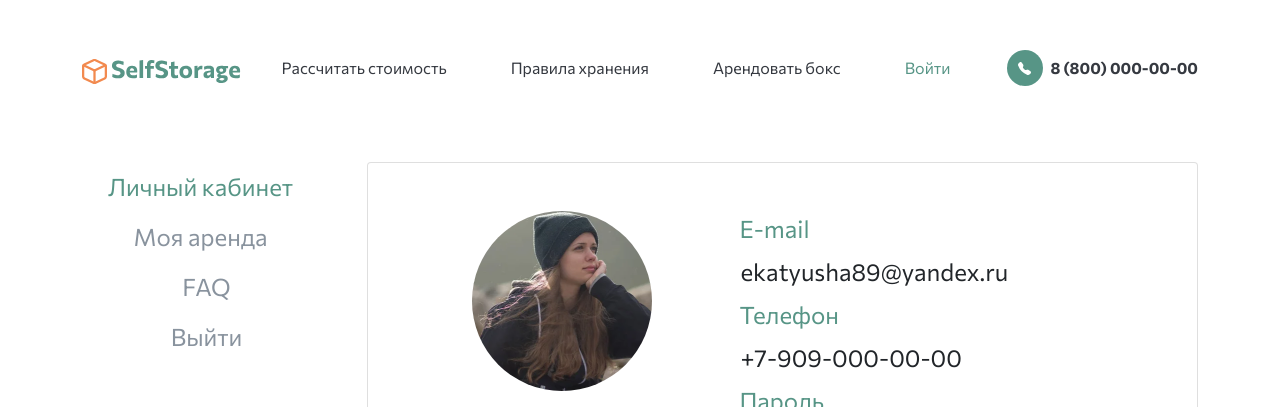
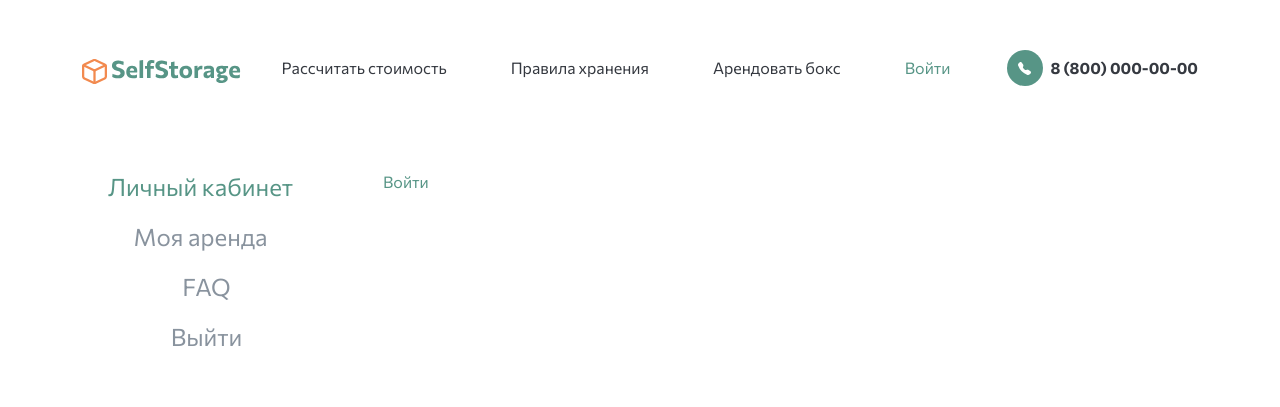
Before and after one commit to gennadis/self-storage, a Django app: page /rent in a window 1280 px wide. Shown: the top 407 px of the page. Run offline with Django 4.2, Linux system fonts and the light colour scheme.

Commit message:
Display user info on `rent` page

```diff
--- a/templates/my-rent.html
+++ b/templates/my-rent.html
@@ -31,27 +31,29 @@
 				<a href="{% url 'account_logout' %}"
 					class="btn fs_24 shadow-none text-decoration-none SelfStorage_grey SelfStorage_tab">Выйти</a>
 			</div>
+			<!-- USER CARD -->
 			<div class="col-lg-9">
+				{% if user.is_authenticated %}
 				<div class="card tab-content p-5">
 					<div class="tab-pane fade show active" id="LK" role="tabpanel" aria-labelledby="LK-tab">
 						<div class="row">
 							<div class="col-12 col-sm-5 d-flex flex-column align-items-center">
 								<img src="{% static 'img/image10.png' %}" class="rounded-pill mb-3" alt="">
-								<h4>Екатерина Иванова</h4>
+								<h4>{{ user.first_name}} {{ user.last_name }}</h4>
 							</div>
 							<div class="col-12 col-sm-7 d-flex flex-column">
 								<form>
 									<label class="fs_24 SelfStorage_green ms-2" for="EMAIL">E-mail</label>
 									<input type="email" name="EMAIL_EDIT" id="EMAIL"
-										class="form-control fs_24 ps-2 SelfStorage__input" value="ekatyusha89@yandex.ru"
+										class="form-control fs_24 ps-2 SelfStorage__input" value={{ user.email }}
 										disabled>
 									<label class="fs_24 SelfStorage_green ms-2" for="PHONE">Телефон</label>
 									<input type="tel" name="PHONE_EDIT" id="PHONE"
-										class="form-control fs_24 ps-2 SelfStorage__input" value="+7-909-000-00-00"
+										class="form-control fs_24 ps-2 SelfStorage__input" value={{ user.phone_number }}
 										disabled>
 									<label class="fs_24 SelfStorage_green ms-2" for="PASSWORD">Пароль</label>
 									<input type="password" name="PASSWORD_EDIT" id="PASSWORD"
-										class="form-control fs_24 ps-2 SelfStorage__input" value="111111111" disabled>
+										class="form-control fs_24 ps-2 SelfStorage__input" value='**********' disabled>
 									<button type="submit" class="btn SelfStorage_green ps-1" id="save"
 										style="display: none">Сохранить</button>
 									<a class="btn SelfStorage_orange ps-1" id="edit">Редактировать</a>
@@ -80,11 +82,14 @@
 							</div>
 						</div>
 					</div>
+
 					<div class="tab-pane fade" id="Rent" role="tabpanel" aria-labelledby="Rent-tab">
-						<h1 class="fw-bold SelfStorage_green mb-5">Добрый день, Екатерина!</h1>
+						<h1 class="fw-bold SelfStorage_green mb-5">Добрый день, {{ user.first_name}}!</h1>
 						<a href="#" class="SelfStorage_orange">История аренды</a>
 						<h4 class="SelfStorage_grey my-3">Срок Вашей аренды подходит к концу :(<br>Вы можете продлить
 							аренду или забрать вещи до 28 июня 2022 года включительно.</h4>
+
+						<!-- rented boxes list -->
 						<div class="mb-5">
 							<h4 class="SelfStorage_green">Мой склад №1</h4>
 							<h4>Одинцово, ул. Северная, д. 36</h4>
@@ -100,7 +105,6 @@
 									бокс</button></div>
 							<a href="#" class="SelfStorage_orange">Нужна помощь?</a>
 						</div>
-
 						<div class="mb-5">
 							<h4 class="SelfStorage_green">Мой склад №2</h4>
 							<h4>Люберцы, ул. Советская, д. 88</h4>
@@ -118,7 +122,11 @@
 						</div>
 					</div>
 				</div>
+				{% else %}
+				<a class="nav-link SelfStorage_green" href="{% url 'account_login' %}">Войти</a>
+				{% endif %}
 			</div>
+			<!-- USER CARD -->
 		</div>
 	</main>
 
```
